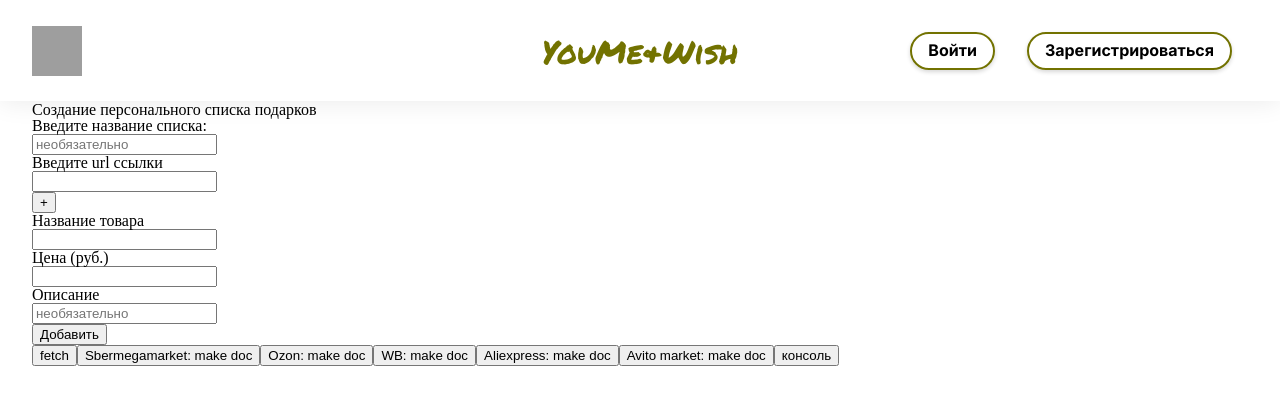
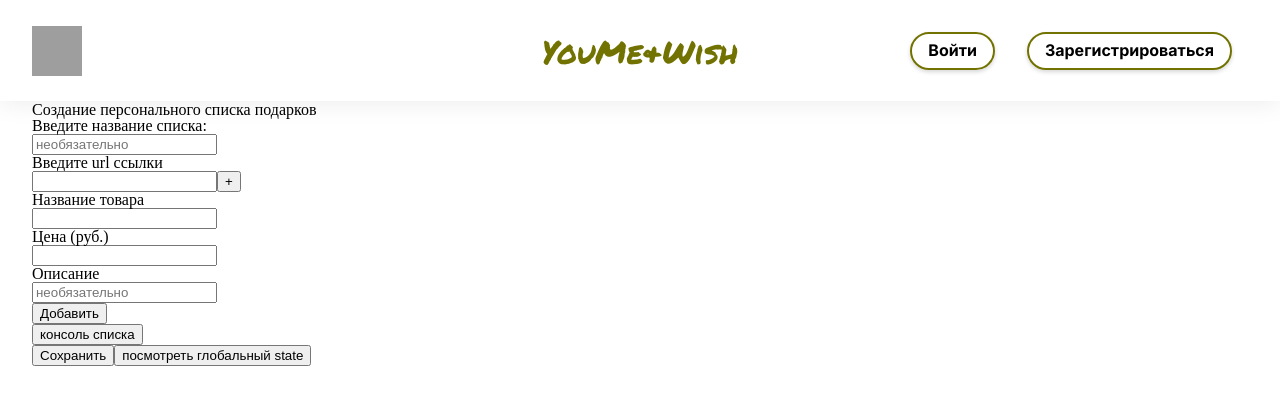
Before and after one commit to boronoev/Wishlist, a React (Create React App) app: page /wishlist in a window 1280 px wide. Shown: the top 404 px of the page. Built offline with nearby package versions, Linux system fonts and the light colour scheme; grey boxes are pictures that could not be loaded.

Commit message:
added global stage

```diff
--- a/package.json
+++ b/package.json
@@ -8,7 +8,7 @@
     "react-redux": "^7.2.8",
     "react-router-dom": "^6.3.0",
     "react-scripts": "5.0.0",
-    "redux": "^4.1.2"
+    "redux": "^4.2.0"
   },
   "scripts": {
     "start": "react-scripts start",
--- a/src/components/pages/CreateWishListPage.jsx
+++ b/src/components/pages/CreateWishListPage.jsx
@@ -1,6 +1,59 @@
+import { useState } from "react";
+import { useDispatch, useSelector } from "react-redux";
 
 export default function CreateWishlist() {
-  let sitestring ='';
+  let sitestring = '';
+
+  const parser = new DOMParser();
+  let doc;
+  let price;
+  let description;
+  let imageSource;
+  const dispatch = useDispatch();
+  const addList = () => {
+    dispatch({ type: 'ADDLIST', payload: list });
+    setList({...list, id: Date.now(), title: titlevalue, items: [] });
+    setDescription('');
+    setTitle('');
+    setName('');
+    setPrice('');
+    setURL('');
+  }
+  const [list, setList] = useState({ id: Date.now(), title: 'noname', items: [] });
+  const handleNewSubmit = (e) => {
+    e.preventDefault();
+    const data = new FormData(e.target);
+    const item = { url: data.get('url'), name: data.get('name'), price: data.get('price'), description: data.get('description') };
+    console.log(item);
+    setList({ ...list, title: titlevalue, items: [...list.items, item] });
+    setDescription('');
+    setName('');
+    setPrice('');
+    setURL('');
+  }
+
+
+  const [titlevalue, setTitle] = useState('');
+  const handleTitleChange = (e) => {
+    setTitle(e.target.value);
+  }
+  const [urlvalue, setURL] = useState('');
+  const handleURLChange = (e) => {
+    setURL(e.target.value);
+  }
+  const [namevalue, setName] = useState('');
+  const handleNameChange = (e) => {
+    setName(e.target.value);
+  }
+  const [pricevalue, setPrice] = useState('');
+  const handlePriceChange = (e) => {
+    setPrice(e.target.value);
+  }
+  const [descriptionvalue, setDescription] = useState('');
+  const handleDescriptionChange = (e) => {
+    setDescription(e.target.value);
+  }
+
   const onClick = () => {
     fetch('https://www.avito.ru/cheboksary/odezhda_obuv_aksessuary/nike_air_force_2381050723')
       .then(res => res.text())
@@ -9,11 +62,6 @@ export default function CreateWishlist() {
         // console.log(data);
       })
   };
-  const parser = new DOMParser();
-  let doc;
-  let price;
-  let description;
-  let imageSource;
   const makeDocSMM = () => {
     doc = parser.parseFromString(sitestring, "text/html");
     imageSource = doc.querySelector('.slide__image').src;
@@ -46,31 +94,42 @@ export default function CreateWishlist() {
     description = doc.querySelector('.title-info-title-text').textContent;
     price = doc.querySelector('.js-item-price').textContent;
   };
+  const stateView = useSelector(state => state) ;
+
   return (
     <div className="center-wrapper">
       <h3>Создание персонального списка подарков</h3>
       <div>
-        <form>
+        <div>
           <label>Введите название списка:</label>
-          <input placeholder="необязательно"></input>
+          <input placeholder="необязательно" value={titlevalue} onChange={handleTitleChange} name="title"></input>
+        </div>
+
+        <form onSubmit={handleNewSubmit}>
           <label>Введите url ссылки</label>
-          <input></input>
+          <input className="wishlist__url-input" value={urlvalue} onChange={handleURLChange} name="url"></input>
           <button type="button">+</button>
           <label>Название товара</label>
-          <input></input>
+          <input value={namevalue} onChange={handleNameChange} name="name"></input>
           <label>Цена (руб.)</label>
-          <input></input>
+          <input value={pricevalue} onChange={handlePriceChange} name="price"></input>
           <label>Описание</label>
-          <input placeholder="необязательно"></input>
+          <input placeholder="необязательно" value={descriptionvalue} onChange={handleDescriptionChange} name="description"></input>
           <button>Добавить</button>
         </form>
-        <button onClick={onClick}> fetch</button>
+        {/* <button onClick={onClick}> fetch</button>
         <button onClick={makeDocSMM}>Sbermegamarket: make doc</button>
         <button onClick={makeDocOzon}>Ozon: make doc</button>
         <button onClick={makeDocWB}>WB: make doc</button>
         <button onClick={makeDocAli}>Aliexpress: make doc</button>
         <button onClick={makeDocAvito}>Avito market: make doc</button>
-        <button onClick={()=>console.log( description , price, imageSource)}> консоль</button>
+        <button onClick={() => console.log(description, price, imageSource)}> консоль</button> */}
+        <button onClick={() => console.log(list)}> консоль списка</button>
+        <div>
+          {list.items.map(item=>(<div key={item.url}><p>{item.name}</p><p>{item.price}</p><a href={item.url}>{item.url}</a></div>))}
+        </div>
+        <button onClick={addList}>Сохранить</button>
+        <button onClick={()=> console.log(stateView)}>посмотреть глобальный state</button>
       </div>
     </div>
   )
--- a/src/components/pages/pages.css
+++ b/src/components/pages/pages.css
@@ -228,3 +228,7 @@
 input,label {
   display: block;
 }
+
+.wishlist__url-input {
+  display: inline-block;
+}
--- a/src/index.jsx
+++ b/src/index.jsx
@@ -1,14 +1,32 @@
 import React from 'react';
 import { createRoot } from 'react-dom/client';
+import { Provider } from 'react-redux';
 import { BrowserRouter } from 'react-router-dom';
+import { createStore } from 'redux';
 import WishlistApp from './components/App';
+
+function reducer(state = { lists:[] }, action) {
+  const { type, payload } = action;
+
+  switch (type) {
+    case 'INCREASE':
+      return { count: state.count + payload };
+    case 'ADDLIST':
+      return {  ...state, lists: [...state.lists, payload] };
+    default: return state;
+  }
+}
+const store = createStore(reducer);
+
 
 
 const root = createRoot(document.getElementById('root'));
 root.render(
   <React.StrictMode>
     <BrowserRouter>
-      <WishlistApp/>
+      <Provider  store={store}>
+        <WishlistApp />
+      </Provider>
     </BrowserRouter>
 
   </React.StrictMode>
```
Also changed, not shown: src/components/pages/Wishlist.jsx (added, +7 -0 lines), 1 other file (tests, documents, lock files or other folders).
